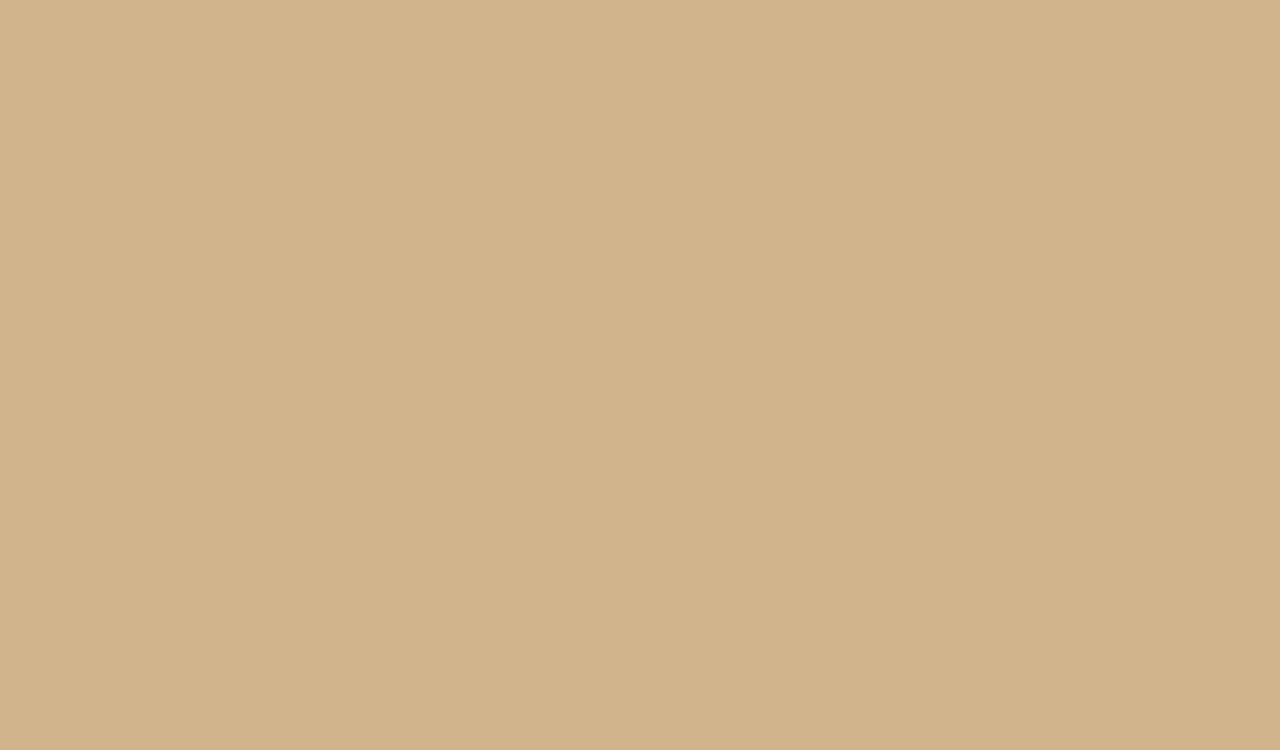
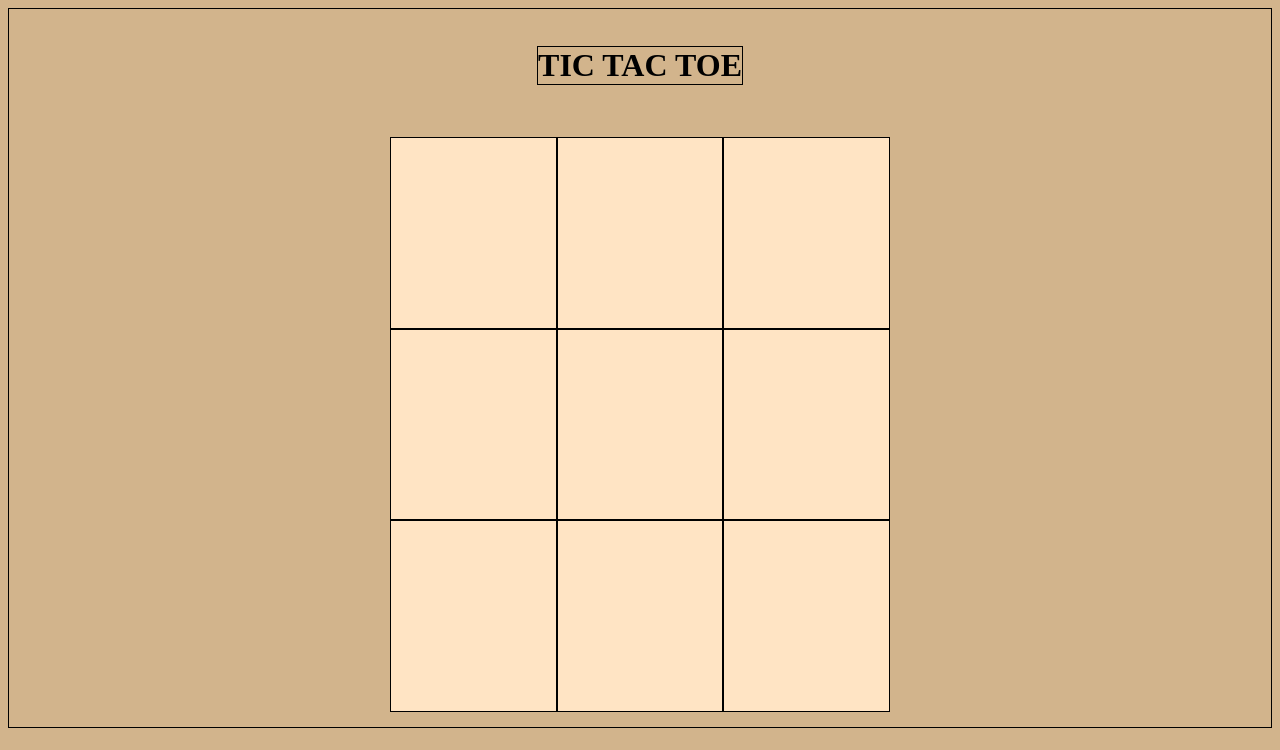
Before and after one commit to usmanbutt-dev/my-library, a plain HTML site: page index.html in a window 1280 px wide. Drawn offline with Linux system fonts and the light colour scheme.

Commit message:
Basic Layout Completed

```diff
--- a/index.html
+++ b/index.html
@@ -7,7 +7,20 @@
     <link rel="stylesheet" href="style.css">
 </head>
 <body>
-
+    <div class="container">
+        <h1 class="game-name">TIC TAC TOE</h1>
+        <div class="grid-container">
+            <div class="grid-cell"></div>
+            <div class="grid-cell"></div>
+            <div class="grid-cell"></div>
+            <div class="grid-cell"></div>
+            <div class="grid-cell"></div>
+            <div class="grid-cell"></div>
+            <div class="grid-cell"></div>
+            <div class="grid-cell"></div>
+            <div class="grid-cell"></div>
+        </div>
+    </div>
 
     <script src="script.js"></script>
 </body>
--- a/style.css
+++ b/style.css
@@ -1,3 +1,34 @@
 body {
     background-color: tan;
 }
+
+.game-name {
+    border: 1px solid black;
+    box-sizing: border-box;
+}
+
+.container {
+    display: flex;
+    flex-direction: column;
+    align-items: center;
+    justify-content: space-around;
+    height: 90vh;
+    border: 1px solid black;
+    box-sizing: border-box;
+}
+
+.grid-container {
+    display: flex;
+    flex-wrap: wrap;
+    box-sizing: border-box;
+    height: 80%;
+    width: 500px;
+}
+
+.grid-cell {
+    border: 1px solid black;
+    box-sizing: border-box;
+    width: 33.33%;
+    height: 33.33%;
+    background-color:bisque;
+}
```
